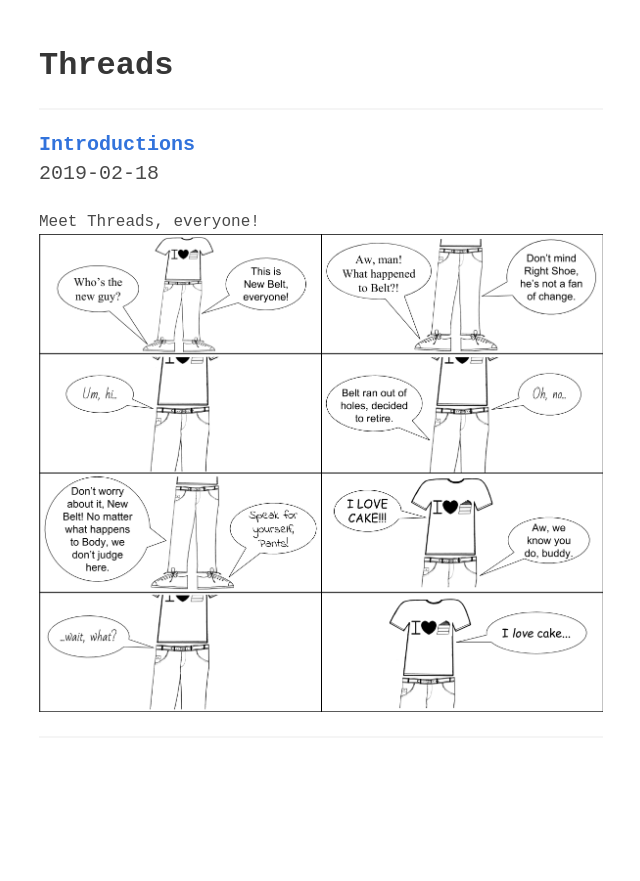
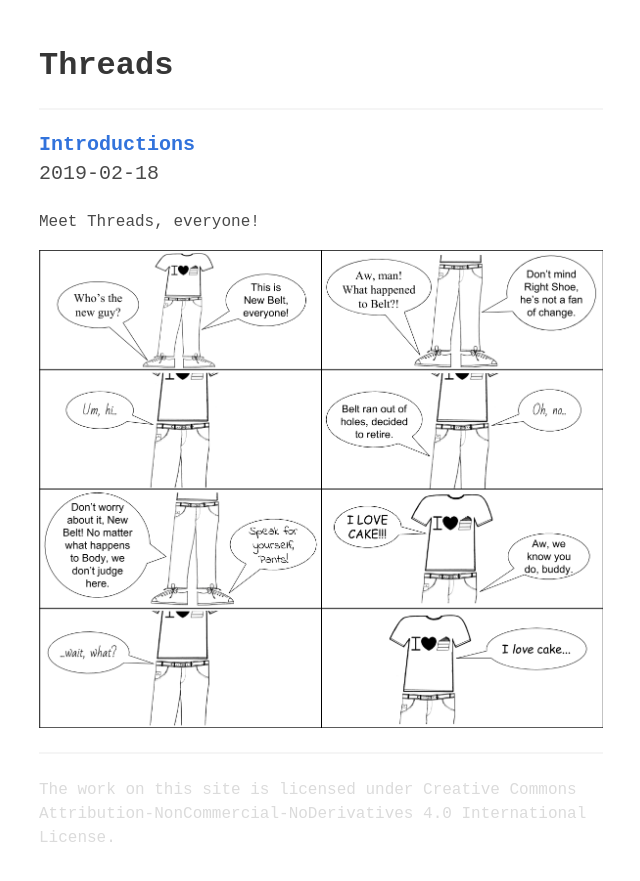
Before and after one commit to jrc03c/threads, a Jekyll site: the page built from index.html, in a window 1280 px wide. Shown: the top 881 px of the page, without its empty margins (319-959 px from the left). Built offline with Jekyll 4.4.1, drawn with Linux system fonts in a browser that asks for light colours; the list of posts is cut into pages by our own code.

Commit message:
Cleaned up some style stuff and added the CC license info to the footer.

```diff
--- a/_layouts/default.html
+++ b/_layouts/default.html
@@ -21,6 +21,12 @@
             <hr>
 
             {{ content }}
+
+            <footer>
+              <div class="has-text-grey-lighter">
+                <a class="has-text-grey-lighter" href="http://creativecommons.org/licenses/by-nc-nd/4.0/">The work on this site is licensed under Creative Commons Attribution-NonCommercial-NoDerivatives 4.0 International License</a>.
+              </div>
+            </footer>
           </div>
         </div>
       </div>
--- a/css/style.css
+++ b/css/style.css
@@ -1,3 +1,11 @@
 body, html, * {
   font-family: monospace;
 }
+
+p {
+  margin: 0 0 1rem 0;
+}
+
+img {
+  margin: 0;
+}
--- a/index.html
+++ b/index.html
@@ -16,6 +16,7 @@ layout: default
   <hr>
 {% endfor %}
 
+{% if paginator.next_page or paginator.previous_page %}
 <div class="level is-mobile">
   <div class="level-left">
     <div class="level-item">
@@ -45,3 +46,4 @@ layout: default
     </div>
   </div>
 </div>
+{% endif %}
```
Also changed, not shown: images/cc.png (added).
